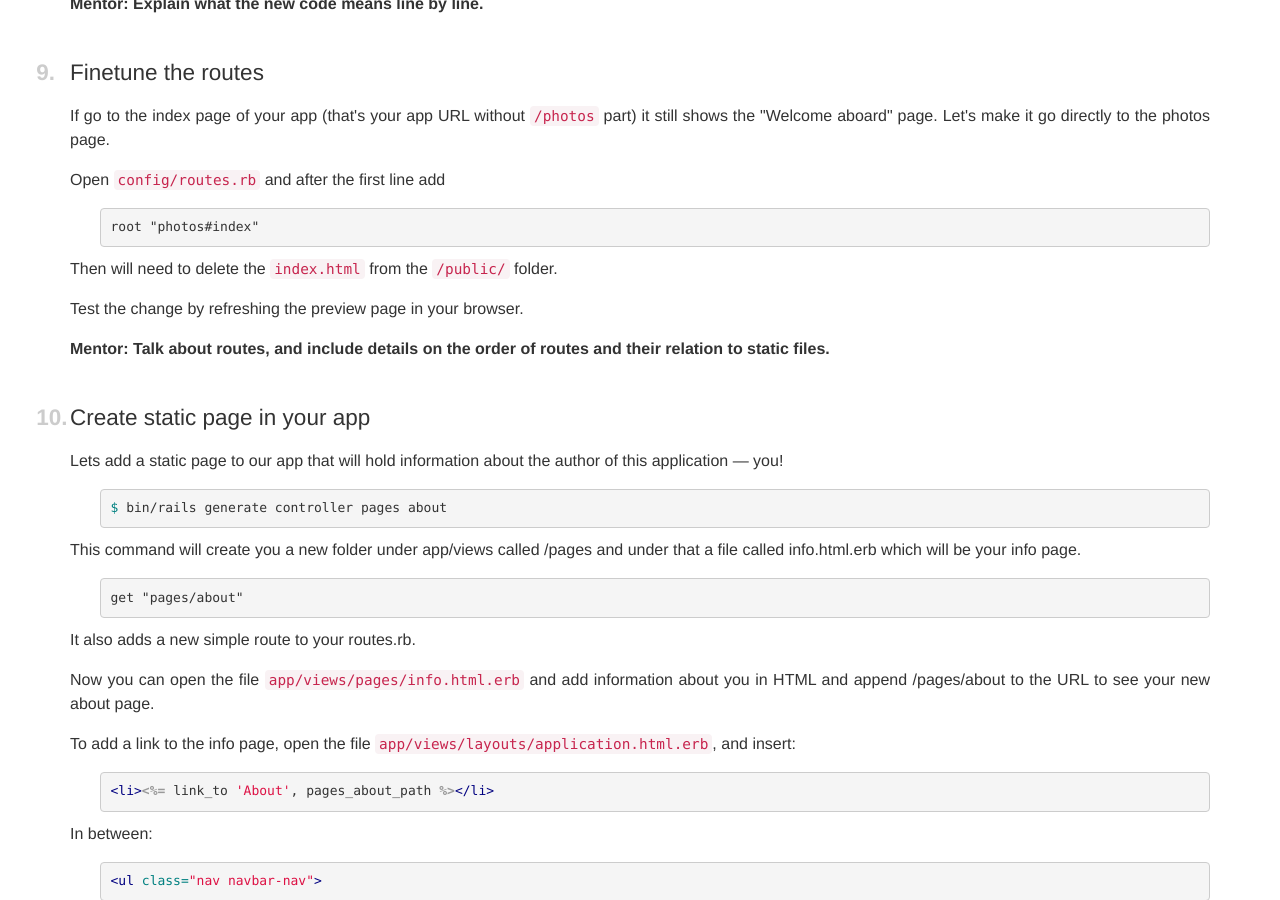
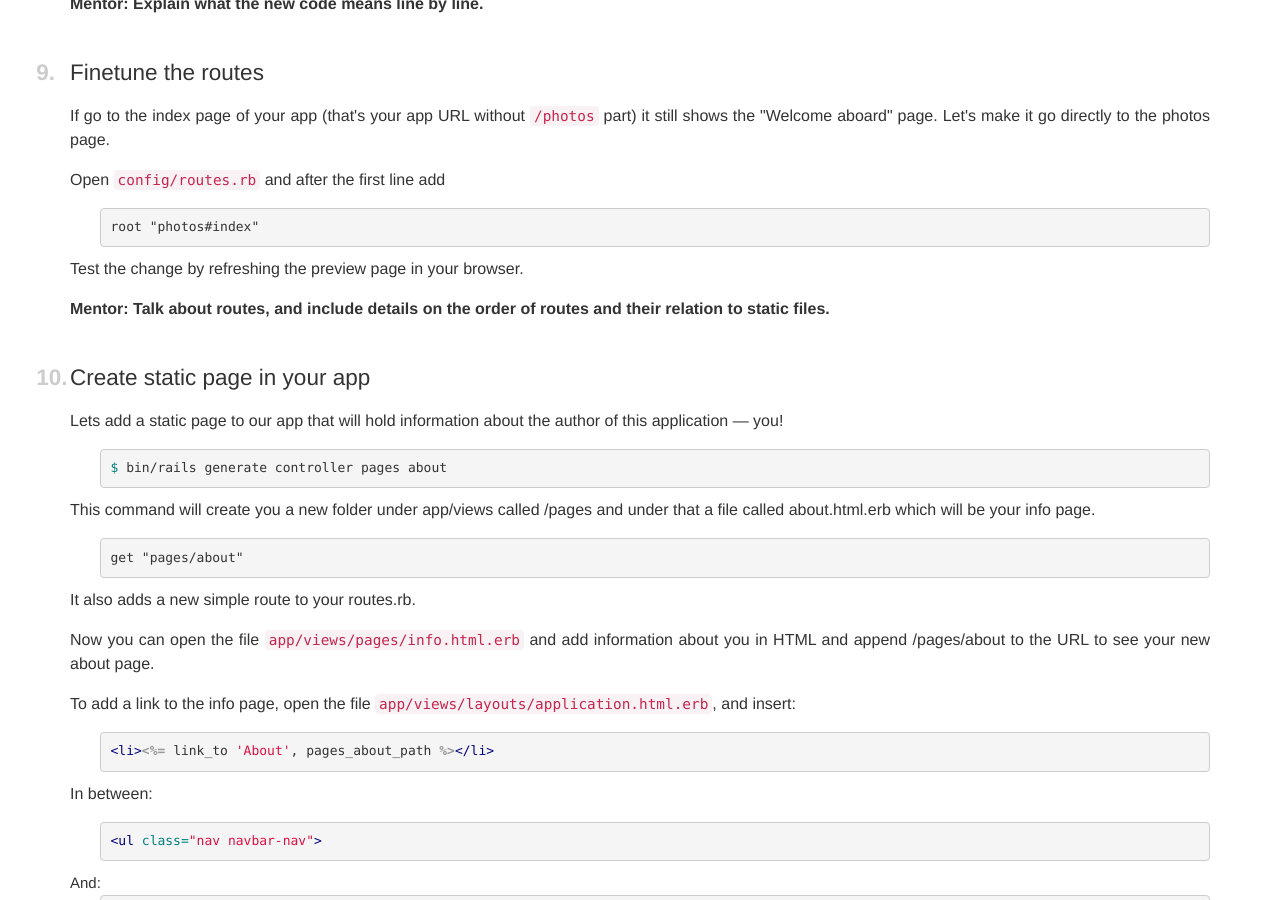
Before and after one commit to railsgirlsmy/guides, a Jekyll site: the page built from _pages/guide-scaffold.html, in a window 1280 px wide and 900 px high, scrolled down 9746 px. Built offline with Jekyll 4.4.1, drawn with Linux system fonts in a browser that asks for light colours; nearby versions of some CDN libraries; some of the changed text lies outside the part shown.

Commit message:
Fix typo

```diff
--- a/_pages/guide-scaffold.html
+++ b/_pages/guide-scaffold.html
@@ -414,8 +414,6 @@ mount_uploader :file, PictureUploader
 root "photos#index"
 {% endhighlight %}
 
-<p>Then will need to delete the <code>index.html</code> from the <code>/public/</code> folder.</p>
-
 <p>Test the change by refreshing the preview page in your browser.</p>
 
 <p><strong>Mentor: Talk about routes, and include details on the order of routes and their relation to static files.</strong></p>
@@ -428,7 +426,7 @@ root "photos#index"
 $ bin/rails generate controller pages about
 {% endhighlight %}
 
-<p>This command will create you a new folder under app/views called /pages and under that a file called info.html.erb which will be your info page.</p>
+<p>This command will create you a new folder under app/views called /pages and under that a file called about.html.erb which will be your info page.</p>
 
 {% highlight erb %}
 get "pages/about"
```
Also changed, not shown: other parts of _pages/guide-scaffold.html (+1 -1 lines).
